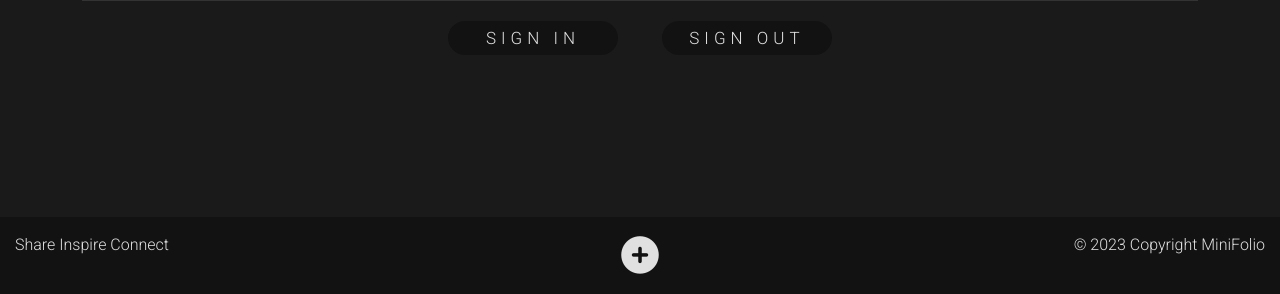
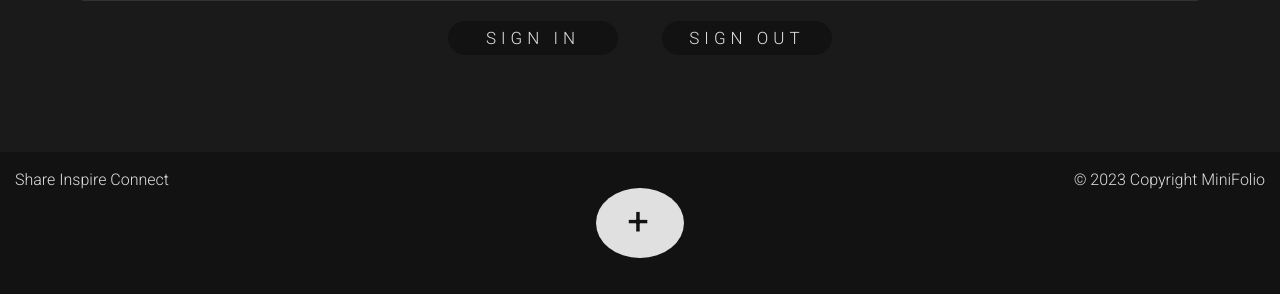
Before and after one commit to JamieB92/MiniFolio-PP4, a Django app: page / in a window 1280 px wide. Shown: the part 506-800 px from the top of the page. Run offline with Django 3.2, Linux system fonts and the light colour scheme; some libraries are stand-ins or nearby versions.

Commit message:
add style to post button

```diff
--- a/static/css/style.css
+++ b/static/css/style.css
@@ -25,7 +25,7 @@ main {
     border-color: rgb(51, 51, 51);
 }
 
-/* Global Buttons */
+/* Buttons */
 
 button {
     all: unset;
@@ -52,6 +52,30 @@ button {
         background-color .3s cubic-bezier(0.25, 0.8, 0.25, 1);
 }
 
+.postbtn {
+    position: relative;
+    width: 2.5em;
+    height: 2em;
+    margin: 20px;
+    text-align: center;
+    font-family: 'Roboto', sans-serif;
+    font-size: 35px;
+    font-weight: 800;
+    letter-spacing: 5px;
+    text-transform: uppercase;
+    color: rgb(18, 18, 18);
+    cursor: pointer;
+    background-color: rgb(224, 224, 224);
+    border-radius: 50%;
+    border: none;
+    transition: color .2s linear,
+        box-shadow .3s linear,
+        background-color .3s cubic-bezier(0.25, 0.8, 0.25, 1);
+
+}
+
+.postbtn:focus,
+.postbtn:hover,
 .button:focus,
 .button:hover {
     box-shadow: 0 0 110px rgb(240, 153, 51);
@@ -60,6 +84,10 @@ button {
     font-weight: 500;
 }
 
+.postbtn:focus:before,
+.postbtn:hover:before,
+.postbtn:focus:after,
+.postbtn:hover:after,
 .button:focus:before,
 .button:hover:before,
 .button:focus:after,
@@ -68,6 +96,8 @@ button {
     left: 0%;
 }
 
+.postbtn:before,
+.postbtn:after,
 .button:before,
 .button:after {
     content: '';
@@ -80,13 +110,19 @@ button {
     transition: width, left, 250ms cubic-bezier(0.25, .8, .25, 1);
 }
 
+.postbtn:before,
 .button:before {
     top: -2px;
 }
 
+.postbtn:after,
 .button:after {
     bottom: -2px;
 }
+
+
+
+
 
 /* Navbar and Footer                  */
 .navbar,
@@ -110,11 +146,6 @@ button {
     background-color: rgb(224, 224, 224)
 }
 
-.postbtn {
-    border: none;
-    font-size: 30px;
-    cursor: pointer;
-}
 
 .qoute {
     padding-left: 15px;
--- a/templates/base.html
+++ b/templates/base.html
@@ -49,7 +49,7 @@
     <main>
         <div class="container">
             {% block content %}
-            Content
+            <!-- Content  -->
              {% endblock content %}
  </div>
     </main>
@@ -61,7 +61,7 @@
             </div>
             <div class="col-sm">
                 <div class="text-center">
-                    <button class="postbtn"><i class="fa-solid fa-circle-plus fa-lg" style="color: #e0e0e0;"></i></button>
+                    <button class="postbtn">+</button>
                 </div>
             </div>
             <div class="col-sm">
```
